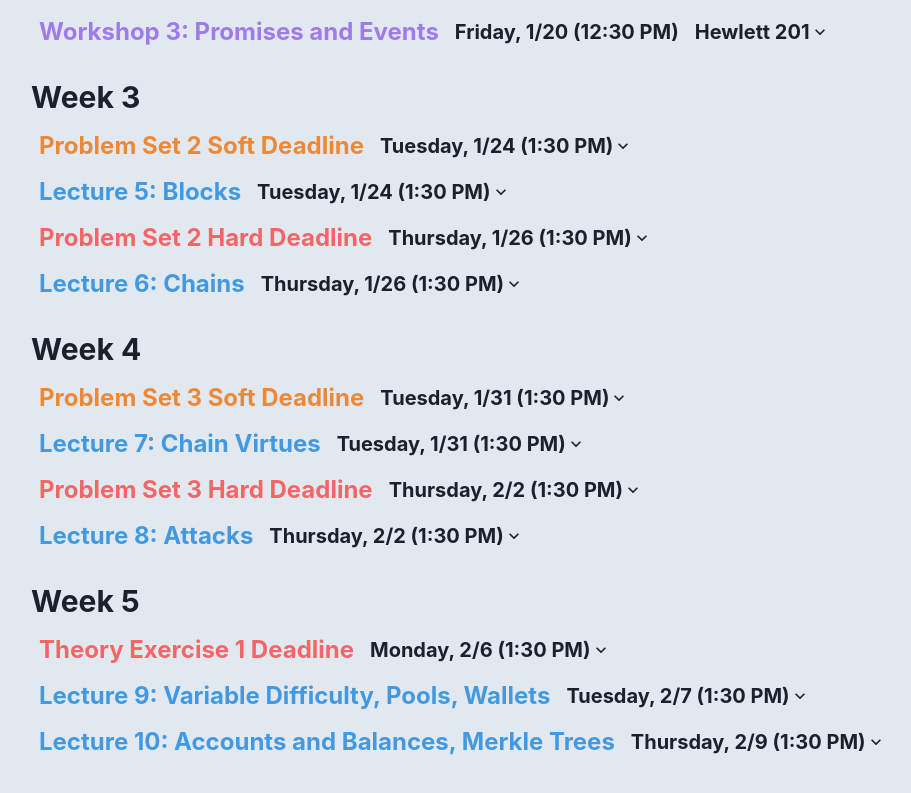
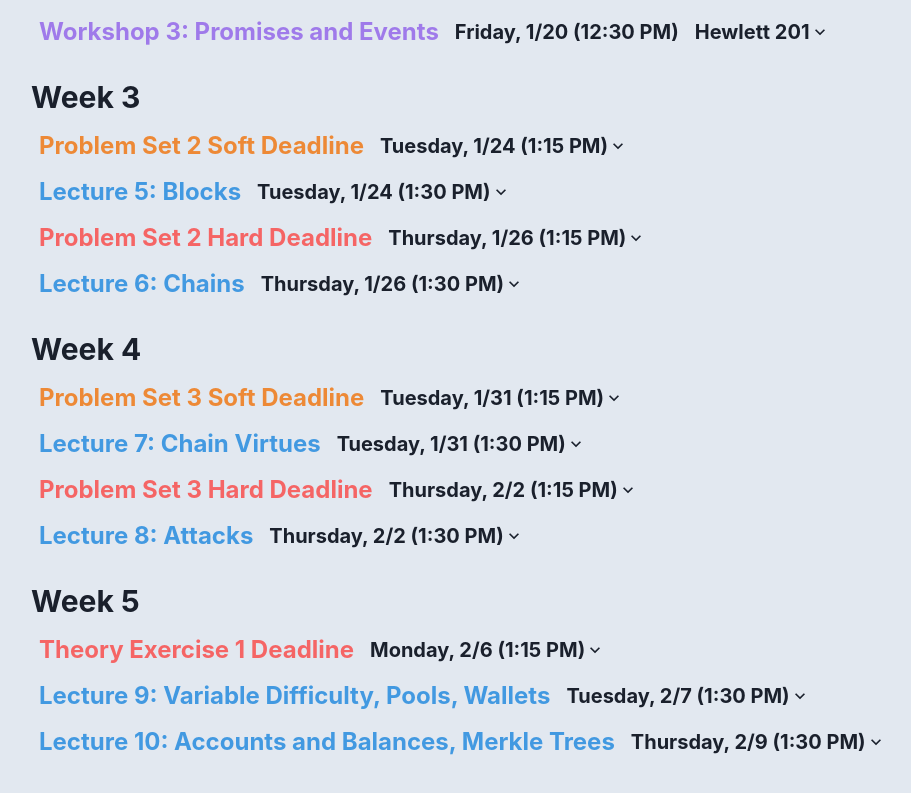
Before and after one commit to Scott-Hickmann/EE374, a Next.js app: page / in a window 1280 px wide. Shown: the part 2247-3040 px from the top of the page, without its empty margins (9-920 px from the left). Built offline with nearby package versions, Linux system fonts and the light colour scheme.

Commit message:
Update PSET deadlines

```diff
--- a/src/pages/index.tsx
+++ b/src/pages/index.tsx
@@ -161,7 +161,7 @@ const syllabus: SyllabusWeek[] = [
     items: [
       {
         title: 'Problem Set 2 Soft Deadline',
-        date: new Date(2023, 0, 24, 13, 30),
+        date: new Date(2023, 0, 24, 13, 15),
         content: [softGradingDeadlineMessage],
         type: 'psetSoft'
       },
@@ -186,7 +186,7 @@ const syllabus: SyllabusWeek[] = [
       },
       {
         title: 'Problem Set 2 Hard Deadline',
-        date: new Date(2023, 0, 26, 13, 30),
+        date: new Date(2023, 0, 26, 13, 15),
         content: [hardGradingDeadlineMessage],
         type: 'psetHard'
       },
@@ -214,7 +214,7 @@ const syllabus: SyllabusWeek[] = [
     items: [
       {
         title: 'Problem Set 3 Soft Deadline',
-        date: new Date(2023, 0, 31, 13, 30),
+        date: new Date(2023, 0, 31, 13, 15),
         content: [softGradingDeadlineMessage],
         type: 'psetSoft'
       },
@@ -232,7 +232,7 @@ const syllabus: SyllabusWeek[] = [
       },
       {
         title: 'Problem Set 3 Hard Deadline',
-        date: new Date(2023, 1, 2, 13, 30),
+        date: new Date(2023, 1, 2, 13, 15),
         content: [hardGradingDeadlineMessage],
         type: 'psetHard'
       },
@@ -253,7 +253,7 @@ const syllabus: SyllabusWeek[] = [
     items: [
       {
         title: 'Theory Exercise 1 Deadline',
-        date: new Date(2023, 1, 6, 13, 30),
+        date: new Date(2023, 1, 6, 13, 15),
         content: [theoryExerciseDeadlineMessage],
         type: 'theoryExercise'
       },
@@ -297,7 +297,7 @@ const syllabus: SyllabusWeek[] = [
     items: [
       {
         title: 'Theory Exercise 2 Deadline',
-        date: new Date(2023, 1, 13, 13, 30),
+        date: new Date(2023, 1, 13, 13, 15),
         content: [theoryExerciseDeadlineMessage],
         type: 'theoryExercise'
       },
@@ -329,7 +329,7 @@ const syllabus: SyllabusWeek[] = [
     items: [
       {
         title: 'Problem Set 4 Soft Deadline',
-        date: new Date(2023, 1, 21, 13, 30),
+        date: new Date(2023, 1, 21, 13, 15),
         content: [softGradingDeadlineMessage],
         type: 'psetSoft'
       },
@@ -361,7 +361,7 @@ const syllabus: SyllabusWeek[] = [
       },
       {
         title: 'Problem Set 4 Hard Deadline',
-        date: new Date(2023, 1, 23, 13, 30),
+        date: new Date(2023, 1, 23, 13, 15),
         content: [hardGradingDeadlineMessage],
         type: 'psetHard'
       },
@@ -396,7 +396,7 @@ const syllabus: SyllabusWeek[] = [
     items: [
       {
         title: 'Problem Set 5 Soft Deadline',
-        date: new Date(2023, 1, 28, 13, 30),
+        date: new Date(2023, 1, 28, 13, 15),
         content: [softGradingDeadlineMessage],
         type: 'psetSoft'
       },
@@ -416,7 +416,7 @@ const syllabus: SyllabusWeek[] = [
       },
       {
         title: 'Problem Set 5 Hard Deadline',
-        date: new Date(2023, 2, 2, 13, 30),
+        date: new Date(2023, 2, 2, 13, 15),
         content: [hardGradingDeadlineMessage],
         type: 'psetHard'
       },
@@ -437,7 +437,7 @@ const syllabus: SyllabusWeek[] = [
     items: [
       {
         title: 'Problem Set 6 Soft Deadline',
-        date: new Date(2023, 2, 7, 13, 30),
+        date: new Date(2023, 2, 7, 13, 15),
         content: [softGradingDeadlineMessage],
         type: 'psetSoft'
       },
@@ -453,7 +453,7 @@ const syllabus: SyllabusWeek[] = [
       },
       {
         title: 'Problem Set 6 Hard Deadline',
-        date: new Date(2023, 2, 9, 13, 30),
+        date: new Date(2023, 2, 9, 13, 15),
         content: [hardGradingDeadlineMessage],
         type: 'psetHard'
       },
@@ -475,7 +475,7 @@ const syllabus: SyllabusWeek[] = [
     items: [
       {
         title: 'Theory Exercise 3 Deadline',
-        date: new Date(2023, 2, 13, 13, 30),
+        date: new Date(2023, 2, 13, 13, 15),
         content: [theoryExerciseDeadlineMessage],
         type: 'theoryExercise'
       },
@@ -503,7 +503,7 @@ const syllabus: SyllabusWeek[] = [
     items: [
       {
         title: 'Theory Exercise 4 Deadline',
-        date: new Date(2023, 2, 20, 13, 30),
+        date: new Date(2023, 2, 20, 13, 15),
         content: [theoryExerciseDeadlineMessage],
         type: 'theoryExercise'
       },
```
Also changed, not shown: 1 other file (tests, documents, lock files or other folders).
